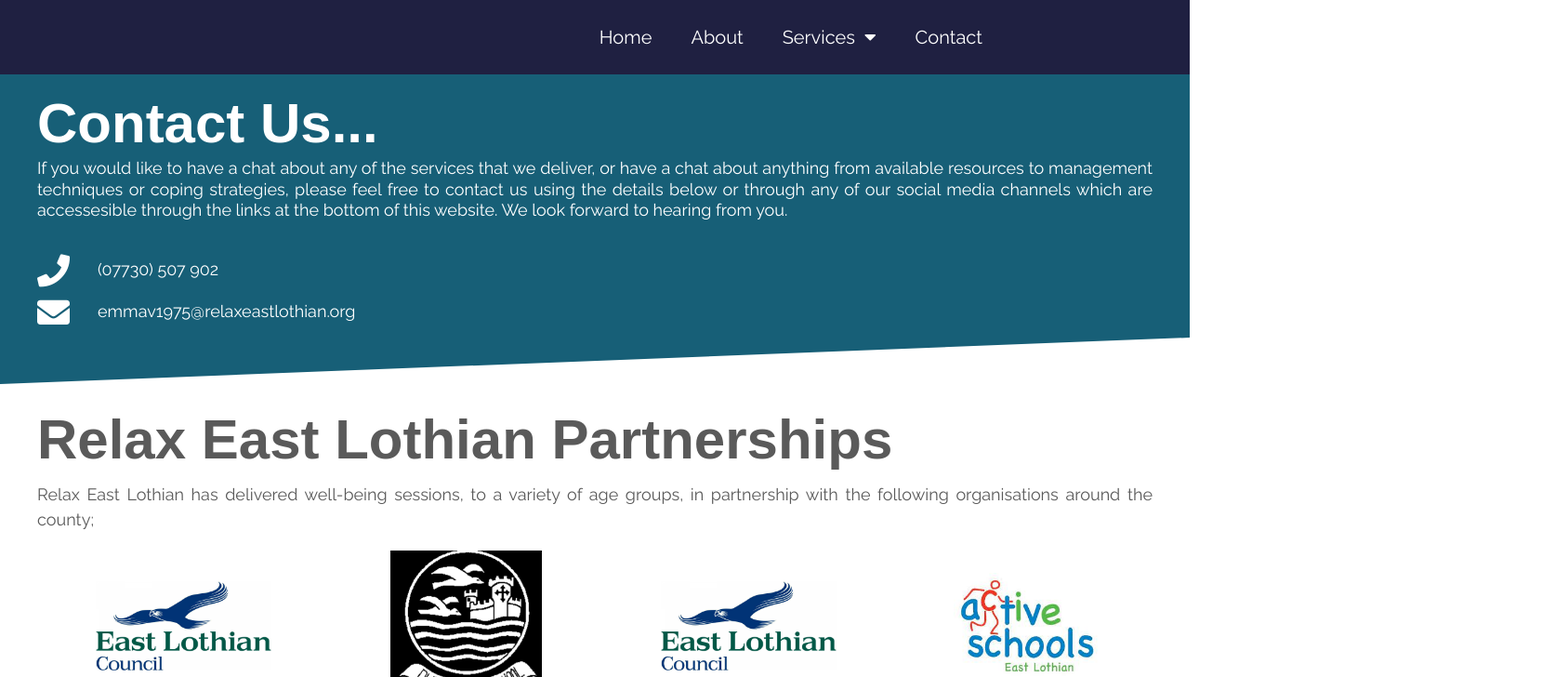
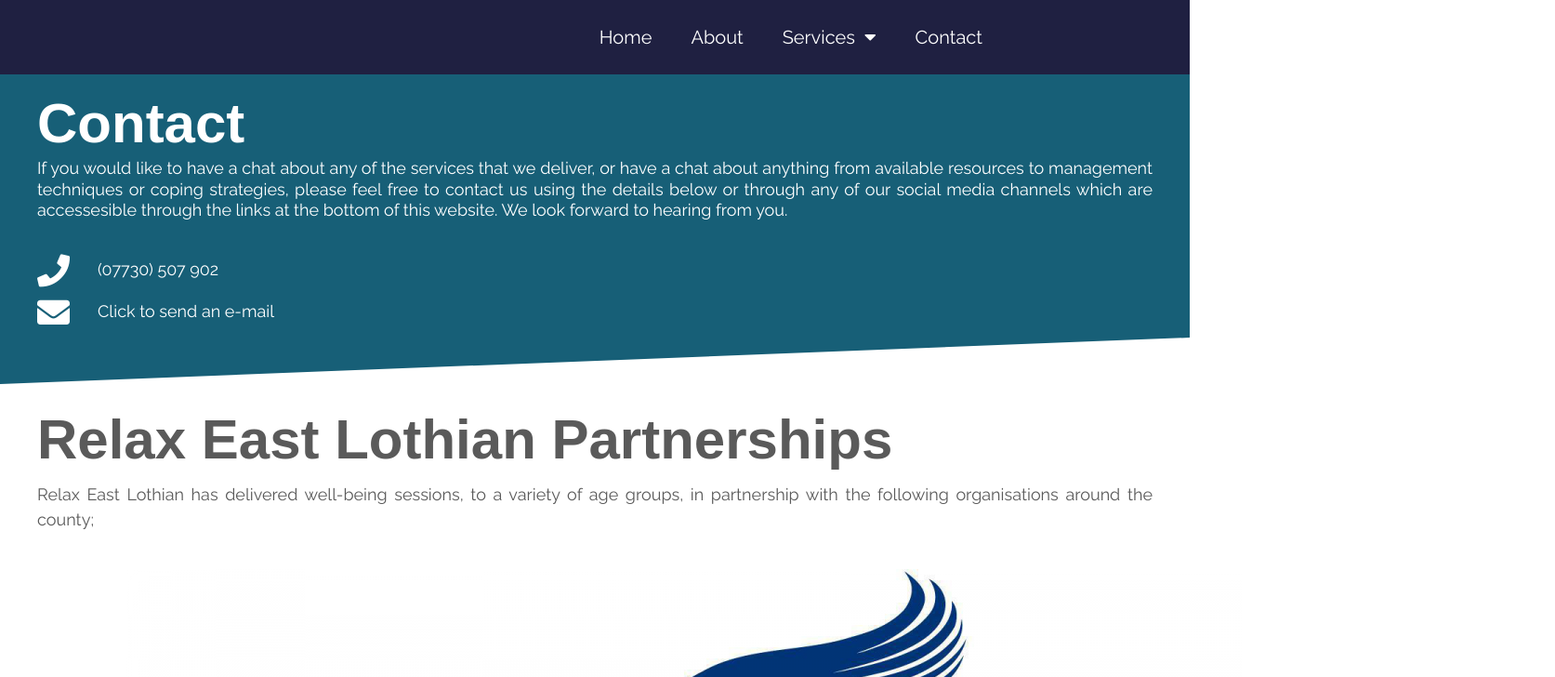
Before and after one commit to StevieV1903/relax_website, a React (Create React App) app: page /contact in a window 1280 px wide. Shown: the top 728 px of the page at 93% size, 1673 px wide, since content can reach past the window. Built offline with nearby package versions, Linux system fonts and the light colour scheme; a web font is replaced by a local one.

Commit message:
altered styling to partner logos and added mailto link in contact

```diff
--- a/src/App.css
+++ b/src/App.css
@@ -150,6 +150,7 @@
 }
 blockquote::before{
   font-family: Arial;
+  font-style: italic;
   content: "\201C";
   color:#412468;
   font-size:6em;
--- a/src/components/Navbar.css
+++ b/src/components/Navbar.css
@@ -81,7 +81,7 @@
       /* display: flex; */
       /* flex-direction: column; */
       width: 100%;
-      height: 79vh;
+      height: 100vh;
       position: absolute;
       top: 80px;
       left: -100%;
--- a/src/components/PartnerGallery.css
+++ b/src/components/PartnerGallery.css
@@ -14,6 +14,7 @@
   .gallery-container {
     display: grid;
     grid-template-columns: repeat(4, auto);
+    width: 100%;
     grid-gap: 10px;
     align-items: center;
     justify-content: center;
@@ -23,9 +24,12 @@
   .logo-container {
       margin-left: auto;
       margin-right: auto;
+      padding: 20px;
   }
 
-  img {
-      width: 60%;
+ .partner-logo {
+      /* width: 60%; */
+      height: 80px;
+      padding: 10px;
 
   }
--- a/src/components/PartnerGallery.js
+++ b/src/components/PartnerGallery.js
@@ -14,16 +14,16 @@
 
             <div className="gallery-container">
                 <div className="logo-container">
-                    <img src={elcLogo} alt="east lothian council"></img>
+                    <img className="partner-logo" src={elcLogo} alt="east lothian council"></img>
                 </div>
                 <div className="logo-container">
-                    <img src={dpsLogo} alt="dunbar primary school"></img>
+                    <img lassName="partner-logo" src={dpsLogo} alt="dunbar primary school"></img>
                 </div>
                 <div className="logo-container">
-                    <img src={elcLogo} alt="east lothian council"></img>
+                    <img lassName="partner-logo" src={elcLogo} alt="east lothian council"></img>
                 </div>
                 <div className="logo-container">
-                    <img src={asLogo} alt="active schools"></img>
+                    <img lassName="partner-logo" src={asLogo} alt="active schools"></img>
                 </div>
 
 
--- a/src/pages/Contact.css
+++ b/src/pages/Contact.css
@@ -41,3 +41,16 @@
 .contact-item p {
     margin: 0;
 }
+
+.email-link {
+  color: white;
+  text-decoration: none;
+}
+
+.email-link:visited {
+  text-decoration: none;
+}
+
+.email-link:hover {
+  text-decoration: underline;
+}
--- a/src/pages/Contact.js
+++ b/src/pages/Contact.js
@@ -10,7 +10,7 @@
         <div className="contact-page-container">
             <div className="sapphire-content">
                 <div className="contact-intro">
-                <h2 className="contact-title">Contact Us...</h2>
+                <h2 className="contact-title">Contact</h2>
                 <p>If you would like to have a chat about any of the services that we deliver, or have a chat about anything from available resources to management techniques or coping strategies, please feel free to contact us using the details below or through any of our social media channels which are accessesible through the links at the bottom of this website. We look forward to hearing from you. </p>
                 </div>
                     <div className="contact-info-container">
@@ -24,7 +24,8 @@
                             <i className='fas fa-envelope'/>
                         </div>
                         <div className="contact-item">
-                            <p>emmav1975@relaxeastlothian.org</p>
+                            {/* <p>emmav1975@relaxeastlothian.org</p> */}
+                            <a className="email-link" href="mailto:emmav1975@relaxeastlothian.org?subject=Relax Kids Enquiry..." target="_blank">Click to send an e-mail</a>
                         </div>
                     </div>
 
--- a/src/pages/Service1.js
+++ b/src/pages/Service1.js
@@ -28,7 +28,7 @@
         </p>
         <blockquote>
             I had a really fun and relaxing time. Emma is a wonderful teacher who really looks after us and I want to do this every week to help me when I get annoyed.
-            <span>- Oscar, 9</span>
+            <span>- Billy, age 7</span>
         </blockquote>
         <br></br>
         </div>
@@ -48,7 +48,7 @@
             <p>Baby Mindful is a new approach to working with parents of young babies and has been created with a range of activities which will stimulate calm whist supporting your baby’s natural development. Baby Mindful classes can help encourage your babies confidence and awareness along with cognitive, communicative, social, emotional and physical development. </p>
             <blockquote>
             I had a really fun and relaxing time. Emma is a wonderful teacher who really looks after us and I want to do this every week to help me when I get annoyed.
-            <span>- Oscar, 9</span>
+            <span>- Oscar, age 9</span>
         </blockquote>
         <br></br>
             </div>
@@ -62,7 +62,7 @@
             <h2>ChargeUP</h2>
             </div>
             <h3>Suitable for ages 11+</h3>
-            <h3>ChargeUp sessions cover a range of topics from self-awareness, sleep hygiene, to consent, boundaries and stress management.</h3>
+            <h3>Covering a range of topics from self-awareness, sleep hygiene, to consent, boundaries and stress management.</h3>
             <p>Sessions follow our tried and tested 7 step system and include interesting activities, exercises and games to encourage learning, skill acquisition and reinforcement of concepts. ChargeUp sessions give young people mindful tools to help self regulate. Sessions can help reduce stress and anxiety, improve sleep, improve mental health and wellbeing, increase self awareness and empathy, improve learning and performance, increase attention, focus and concentration, improve self-esteem, increase resilience and assertiveness.
             </p>
             <blockquote>
```
